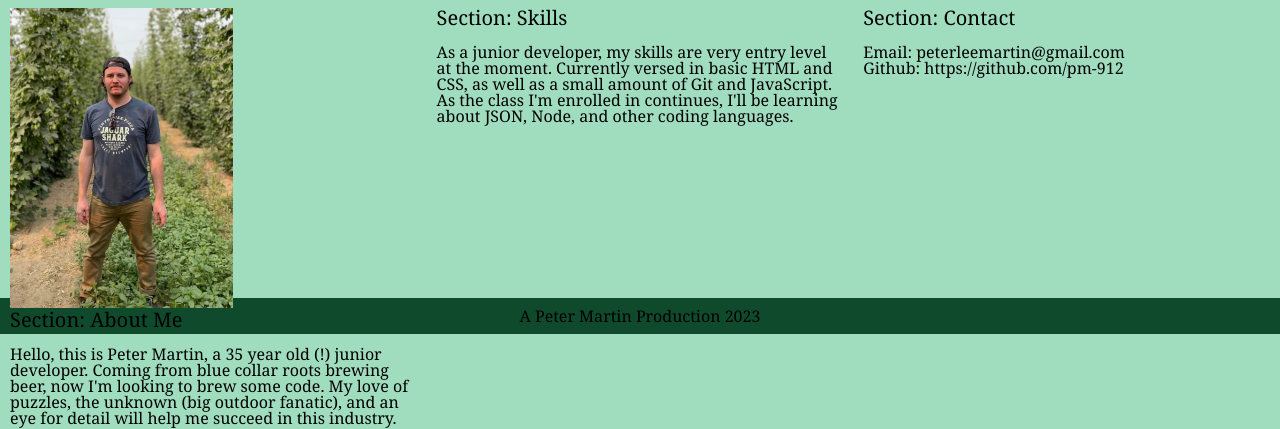
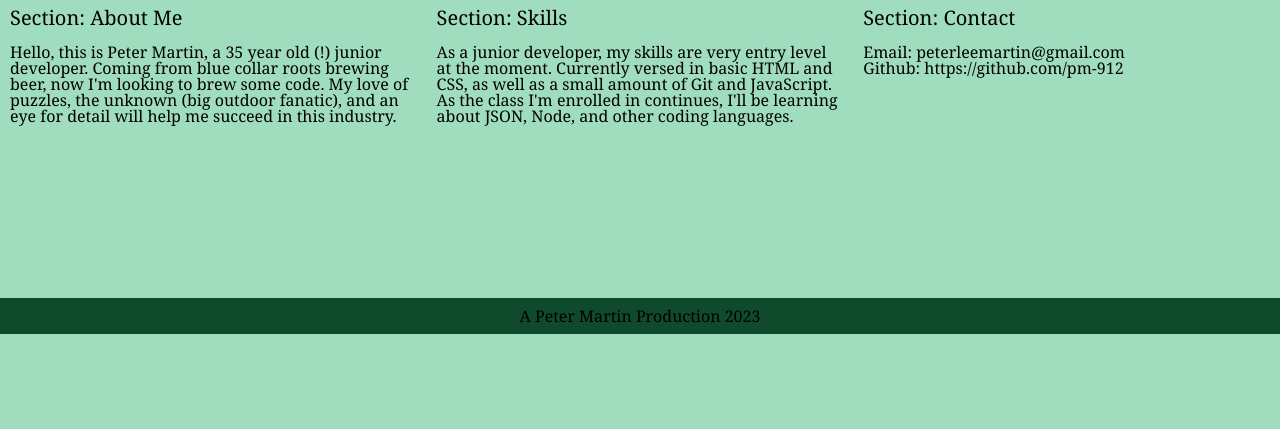
Before and after one commit to pm-912/Portfolio, a plain HTML site: page index.html in a window 1280 px wide. Shown: the part 702-1131 px from the top of the page. After the commit the page ends 1036 px from the top, so only its background shows below. Drawn offline with Linux system fonts and the light colour scheme.

Commit message:
redid a few things

```diff
--- a/Assets/CSS/style.css
+++ b/Assets/CSS/style.css
@@ -21,6 +21,7 @@ nav {
     justify-content: flex-end;
     font-size: 75%;
     text-decoration: none;
+    color: red;
   }
 
 nav > a {
@@ -31,6 +32,7 @@ nav > a {
 nav > a:visited {
   color: #fff;
   }
+
 .main-image {
   display:block;
   margin-left: auto;
@@ -41,18 +43,17 @@ h2 {
     font-size: 125%;
   }
 
-.columnA, .columnB, .columnC {
-    float: left;
+.row {
+  display:flex;
+}
+
+.column {
+    justify-content: space-around;
     width: 33.33%;
     padding: 10px;
     height: 300px;
   }
 
-.columnA > img {
-  height: 300px;
-  z-index: 1;
-
-}
 .row:after {
     content: "";
     display: table;
--- a/index.html
+++ b/index.html
@@ -19,23 +19,22 @@
         </nav>
     </header>
     <main>
-        <div><a href="https://google.com"><img src="./Assets/Images/pedernales.jpg" class="main-image" style="width:fit-content;height:600px;"></a>
+        <div><img src="./Assets/Images/pedernales.jpg" class="main-image" style="width:fit-content;height:600px;">
         </div>
         <section class="row">
-            <div class="columnA" id="About Me">
-                <img src="./Assets/Images/hops.jpg">
+            <div class="column" id="About Me">
                 <h2>Section: About Me</h2>
                 <br>
                 <p>Hello, this is Peter Martin, a 35 year old (!) junior developer. Coming from blue collar roots brewing beer, now I'm looking to brew some code. My love of puzzles, the unknown (big outdoor fanatic), and an eye for detail will help me succeed in this industry.
                 </p>
             </div>
-            <div class="columnB" id="Skills">
+            <div class="column" id="Skills">
                 <h2>Section: Skills</h2>
                 <br>
                 <p>As a junior developer, my skills are very entry level at the moment. Currently versed in basic HTML and CSS, as well as a small amount of Git and JavaScript. As the class I'm enrolled in continues, I'll be learning about JSON, Node, and other coding languages.
                 </p>
             </div>
-            <div class="columnC" id="Contact Info">
+            <div class="column" id="Contact Info">
                 <h2>Section: Contact</h2>
                 <br>
                 <p>Email: peterleemartin@gmail.com</p>
```
